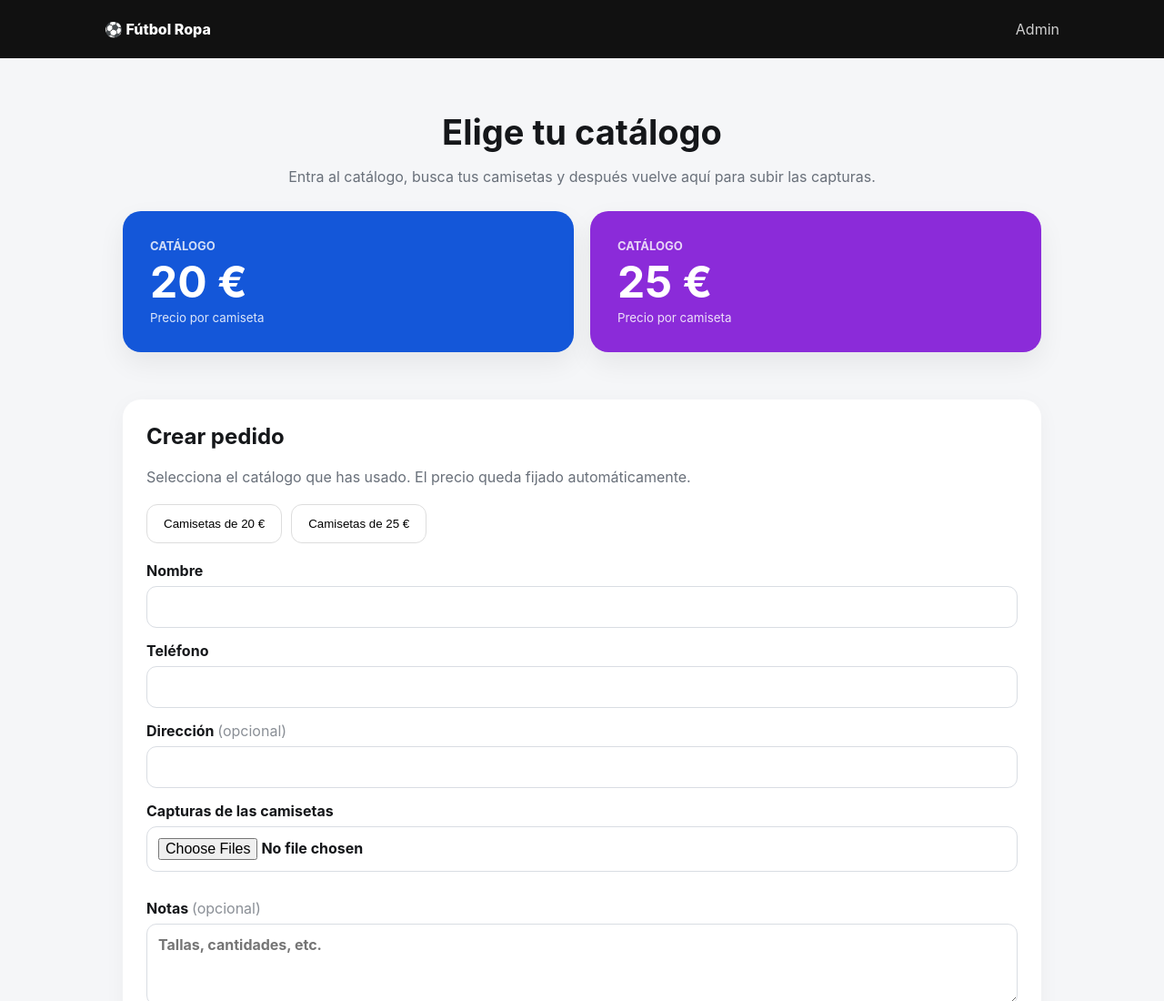
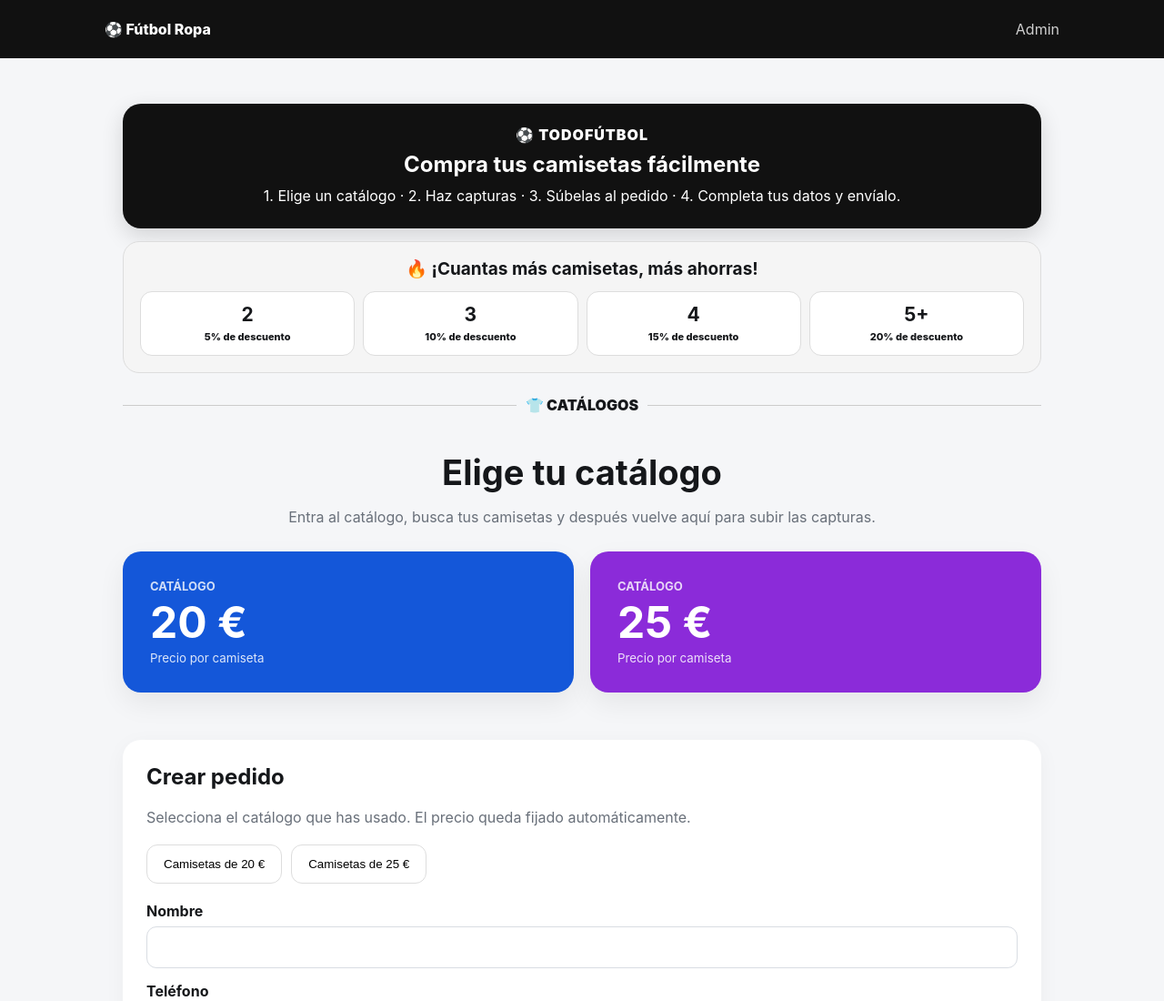
Before and after one commit to pmatasmolina-png/Todofutbolshop, a website: page index.html in a window 1280 px wide. Shown: the top 1100 px of the page at 91% size. Drawn offline with Linux system fonts and the light colour scheme; no server answers.

Commit message:
Add files via upload

```diff
--- a/index.html
+++ b/index.html
@@ -12,7 +12,28 @@
 <body>
 <header><div class="logo">⚽ Fútbol Ropa</div><a href="admin.html" class="admin-link">Admin</a></header>
 
-<main>
+<main class="tf-home-redesign">
+
+<section class="tf-info">
+  <div class="tf-info-card">
+    <div class="tf-logo">⚽ TODOFÚTBOL</div>
+    <h1>Compra tus camisetas fácilmente</h1>
+    <p>1. Elige un catálogo · 2. Haz capturas · 3. Súbelas al pedido · 4. Completa tus datos y envíalo.</p>
+  </div>
+</section>
+
+<section class="tf-discounts">
+  <h2>🔥 ¡Cuantas más camisetas, más ahorras!</h2>
+  <div class="tf-discount-grid">
+    <div><b>2</b><span>5% de descuento</span></div>
+    <div><b>3</b><span>10% de descuento</span></div>
+    <div><b>4</b><span>15% de descuento</span></div>
+    <div><b>5+</b><span>20% de descuento</span></div>
+  </div>
+</section>
+
+<div class="tf-section-title">👕 CATÁLOGOS</div>
+
 <section class="hero">
   <h1>Elige tu catálogo</h1>
   <p>Entra al catálogo, busca tus camisetas y después vuelve aquí para subir las capturas.</p>
--- a/style.css
+++ b/style.css
@@ -78,3 +78,19 @@
   .discount-grid { grid-template-columns: repeat(2, 1fr); }
   .hero-card h1 { font-size: 22px; }
 }
+
+/* TodoFutbolshop home redesign */
+.tf-info{margin:18px 0 14px}
+.tf-info-card{padding:24px 18px;border-radius:20px;background:#111;color:#fff;text-align:center;box-shadow:0 8px 24px rgba(0,0,0,.14)}
+.tf-logo{font-weight:900;letter-spacing:1px}
+.tf-info-card h1{font-size:24px;margin:8px 0}
+.tf-info-card p{margin:0;line-height:1.5}
+.tf-discounts{margin:14px 0 22px;padding:18px;border:1px solid #ddd;border-radius:18px;text-align:center;background:#f5f5f5}
+.tf-discounts h2{font-size:19px;margin:0 0 13px}
+.tf-discount-grid{display:grid;grid-template-columns:repeat(4,1fr);gap:9px}
+.tf-discount-grid div{padding:12px 5px;border-radius:13px;background:#fff;border:1px solid #ddd}
+.tf-discount-grid b{display:block;font-size:21px}
+.tf-discount-grid span{font-size:11px;font-weight:800}
+.tf-section-title{display:flex;align-items:center;gap:10px;margin:25px 0 15px;font-weight:900}
+.tf-section-title:before,.tf-section-title:after{content:"";height:1px;background:#ccc;flex:1}
+@media(max-width:520px){.tf-discount-grid{grid-template-columns:repeat(2,1fr)}}
```
